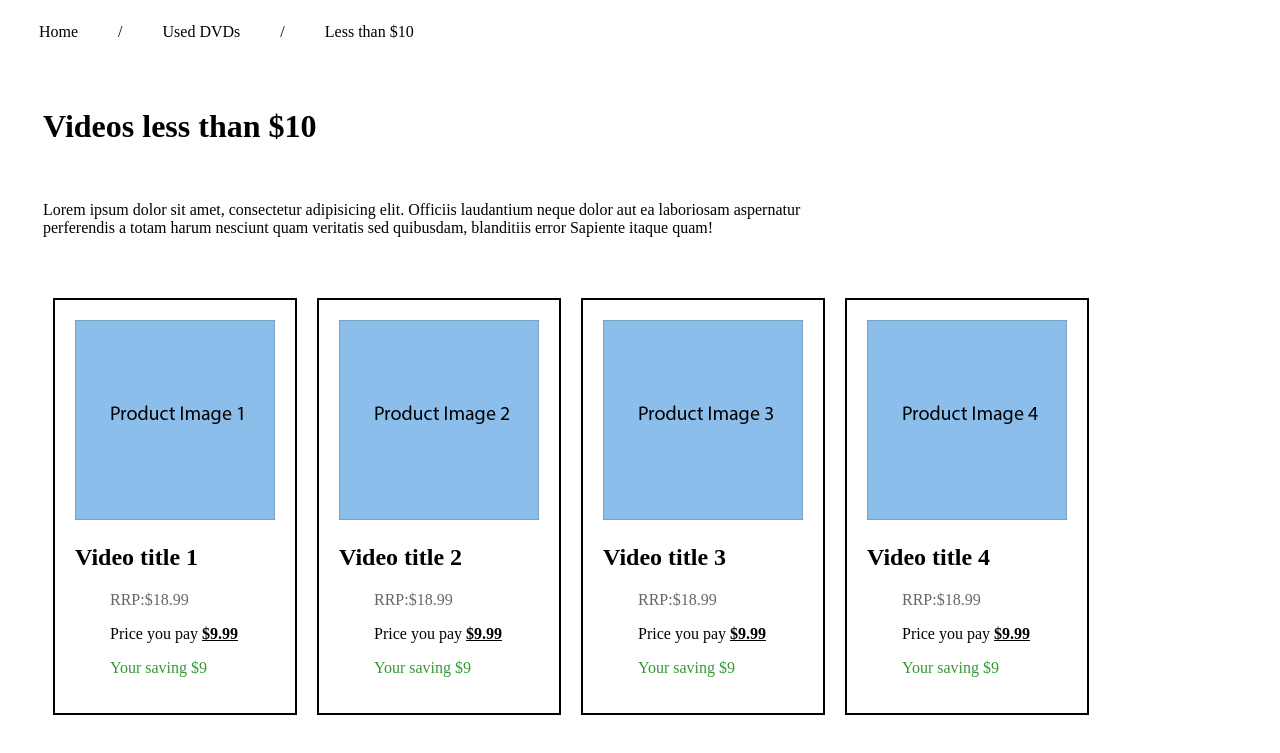
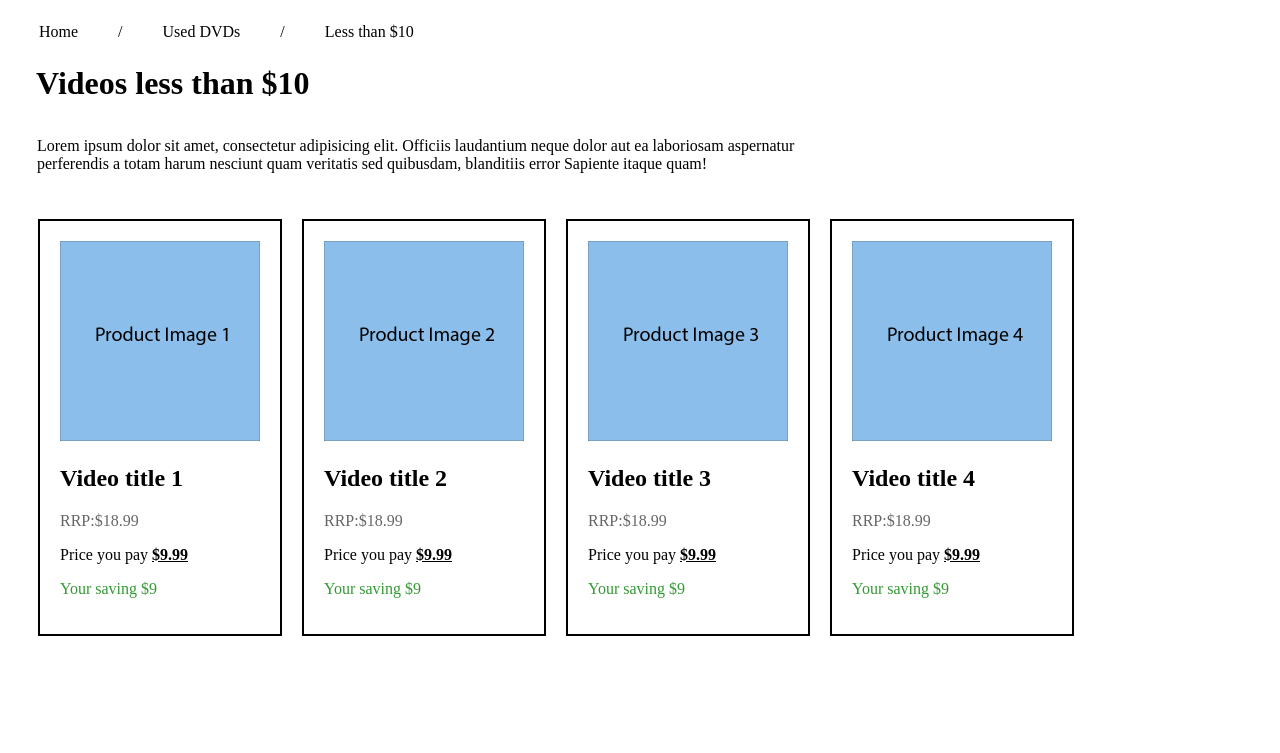
Before and after one commit to NoureddineMa/Html-css, a plain HTML site: page HTML-CSS 2eme brief/index.html in a window 1280 px wide. Shown: the part 185-938 px from the top of the page. After the commit the page ends 859 px from the top, so only its background shows below. Drawn offline with Linux system fonts and the light colour scheme.

Commit message:
des modifications margin et padding

```diff
--- a/HTML-CSS 2eme brief/index.html
+++ b/HTML-CSS 2eme brief/index.html
@@ -1,5 +1,6 @@
 <!DOCTYPE html>
 <html lang="en">
+
 <head>
     <title>selling videos</title>
     <meta charset="utf-8">
@@ -8,16 +9,17 @@
     <link rel="stylesheet" href="style.css">
 </head>
 <!--  -->
+
 <body>
     <header>
         <div class="div1">
             <img class="logo" src="logo.png" alt="c'est le logo">
             <nav>
                 <ul>
-                <li> <a href="#"> <b> Videos to rent  </b> </a> </li>
-                <li> <a href="#"> <b> Videos to buy   </b> </a> </li>
-                <li> <a href="#"> <b>  Used DVDs      </b> </a> </li>
-                <li> <a href="#"> <b> Offers          </b> </a> </li>
+                    <li> <a href="#"> <b> Videos to rent </b> </a> </li>
+                    <li> <a href="#"> <b> Videos to buy </b> </a> </li>
+                    <li> <a href="#"> <b> Used DVDs </b> </a> </li>
+                    <li> <a href="#"> <b> Offers </b> </a> </li>
                 </ul>
             </nav>
         </div>
@@ -34,42 +36,44 @@
     <h1>
         Videos less than $10
     </h1>
-          <p>
-     Lorem ipsum dolor sit amet, consectetur adipisicing elit. Officiis laudantium neque dolor aut ea laboriosam aspernatur <br>
+    <p class="paragraphe">
+        Lorem ipsum dolor sit amet, consectetur adipisicing elit. Officiis laudantium neque dolor aut ea laboriosam
+        aspernatur <br>
         perferendis a totam harum nesciunt quam veritatis sed quibusdam, blanditiis error Sapiente itaque quam!
     </p>
 
     <div class="divpere">
         <div class="divkid">
             <img class="product1" src="./1product.png" alt="product1">
-            <h2> Video title 1</h2>
-            <p class="rrp">  RRP:$18.99</p>
-            <p >  Price you pay <b class="price"> $9.99</b></p>
-            <p class="Saving">  Your saving $9                  </p>
+            <h2 class="h"> Video title 1</h2>
+            <p class="rrp"> RRP:$18.99</p>
+            <p class="p"> Price you pay <b class="price"> $9.99</b></p>
+            <p class="Saving"> Your saving $9 </p>
         </div>
         <div class="divkid">
             <img class="product1" src="./2product.png" alt="product1">
             <h2> Video title 2 </h2>
-            <p class="rrp" >  RRP:$18.99</p>
-            <p >  Price you pay <b class="price"> $9.99</b></p>
-            <p class="Saving">  Your saving $9                  </p>
+            <p class="rrp"> RRP:$18.99</p>
+            <p> Price you pay <b class="price"> $9.99</b></p>
+            <p class="Saving"> Your saving $9 </p>
         </div>
         <div class="divkid">
             <img class="product1" src="./3product.png" alt="product1">
             <h2> Video title 3</h2>
-            <p class="rrp">  RRP:$18.99</p>
-            <p >  Price you pay <b class="price"> $9.99</b></p>
-            <p class="Saving">  Your saving $9                  </p>
+            <p class="rrp"> RRP:$18.99</p>
+            <p> Price you pay <b class="price"> $9.99</b></p>
+            <p class="Saving"> Your saving $9 </p>
         </div>
         <div class="divkid">
             <img class="product1" src="./4product.png" alt="product1">
             <h2> Video title 4</h2>
             <p class="rrp"> RRP:$18.99</p>
-            <p >  Price you pay <b class="price"> $9.99</b></p>
-            <p class="Saving">  Your saving $9                  </p>
+            <p> Price you pay <b class="price"> $9.99</b></p>
+            <p class="Saving"> Your saving $9 </p>
         </div>
     </div>
 
 
 </body>
+
 </html>
--- a/HTML-CSS 2eme brief/style.css
+++ b/HTML-CSS 2eme brief/style.css
@@ -14,7 +14,8 @@ ul  {
 
 h1 {
 
-padding: 35px;
+padding: 28px;
+margin-top: -30px;
 }
 
 a   {
@@ -43,7 +44,7 @@ img   {
         }
 .divpere {
     display: flex;
-    padding: 35px;
+    padding: 20px;
          }
 .rrp {
 color: black;
@@ -52,12 +53,14 @@ opacity: 0.6;
 .Saving {
 color: green;
 opacity: 0.8;
-
         }
 .price  {
 text-decoration: underline;
         }
- p{
-margin-left: 35px;
-
- }
+ p      {
+  margin-left: 0px;
+        }
+.paragraphe {
+    padding-left: 29px;
+    margin-top: -15px;
+}
```
Lines whose indentation alone changed are shown as unchanged.
